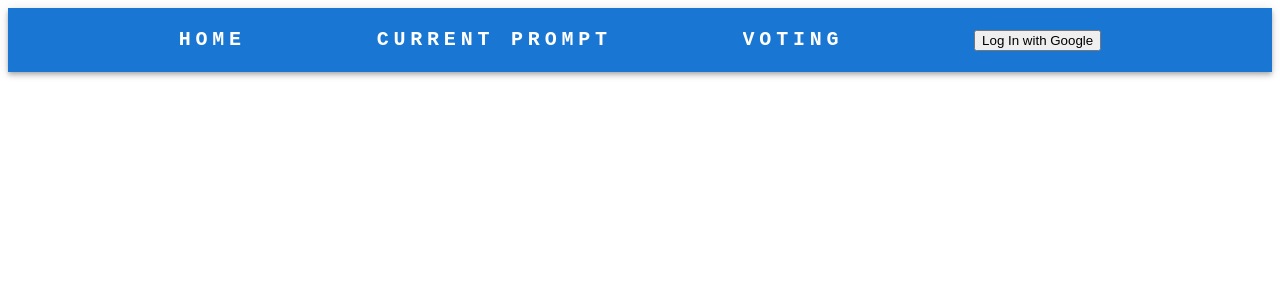
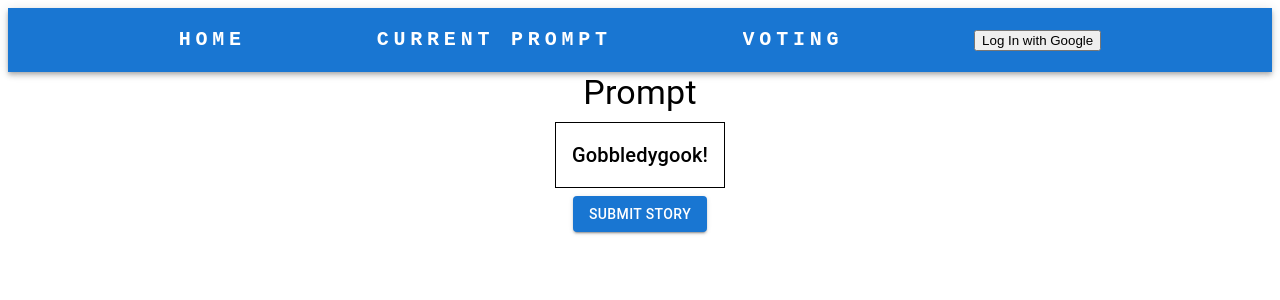
Before and after one commit to wcolburn/CreativeWritingGroupPrompts, a Next.js app: page /current-prompt in a window 1280 px wide. Shown: the top 300 px of the page. Built offline with nearby package versions, Linux system fonts and the light colour scheme; no server answers.

Commit message:
Add submit current prompt story path

```diff
--- a/src/app/current-prompt/page.tsx
+++ b/src/app/current-prompt/page.tsx
@@ -1,14 +1,57 @@
 'use client';
 
 import NavBar from "@/components/Navbar";
+import { getVotingContext } from "@/context/groupContext";
+import { Box, Button, Link, Stack, Typography } from "@mui/material";
 
 export default function CurrentPrompt() {
     return (
         <div>
             <header> <NavBar /> </header>
             <main>
+                <Stack
+                    direction="column"
+                    alignItems="center"
+                    spacing={1}
+                >
 
+                <DisplayCurrentPrompt />
+
+                <SubmitStory />
+
+                </Stack>
             </main>
         </div>
     )
 }
+
+function DisplayCurrentPrompt() {
+    const currentPrompt = getVotingContext();
+
+    return (
+        <Stack
+            direction="column"
+            alignItems="center"
+            spacing={1} // optional: adds vertical space between children
+        >
+
+            <Typography variant="h4">Prompt</Typography>
+
+            <Box component="section" sx={{ p: 2, border: '1px solid black' }}>
+                <Typography variant="h6">Gobbledygook!</Typography>
+            </Box>
+
+        </Stack>
+    )
+}
+
+function SubmitStory() {
+
+    const currentPromptId = getVotingContext();
+
+    return (
+        <Link href={`/submit-story/${currentPromptId}`}>
+            <Button variant="contained">Submit Story</Button>
+        </Link>
+    )
+}
```
Also changed, not shown: src/app/submit-story/[promptId]/page.tsx (added, +8 -0 lines).
